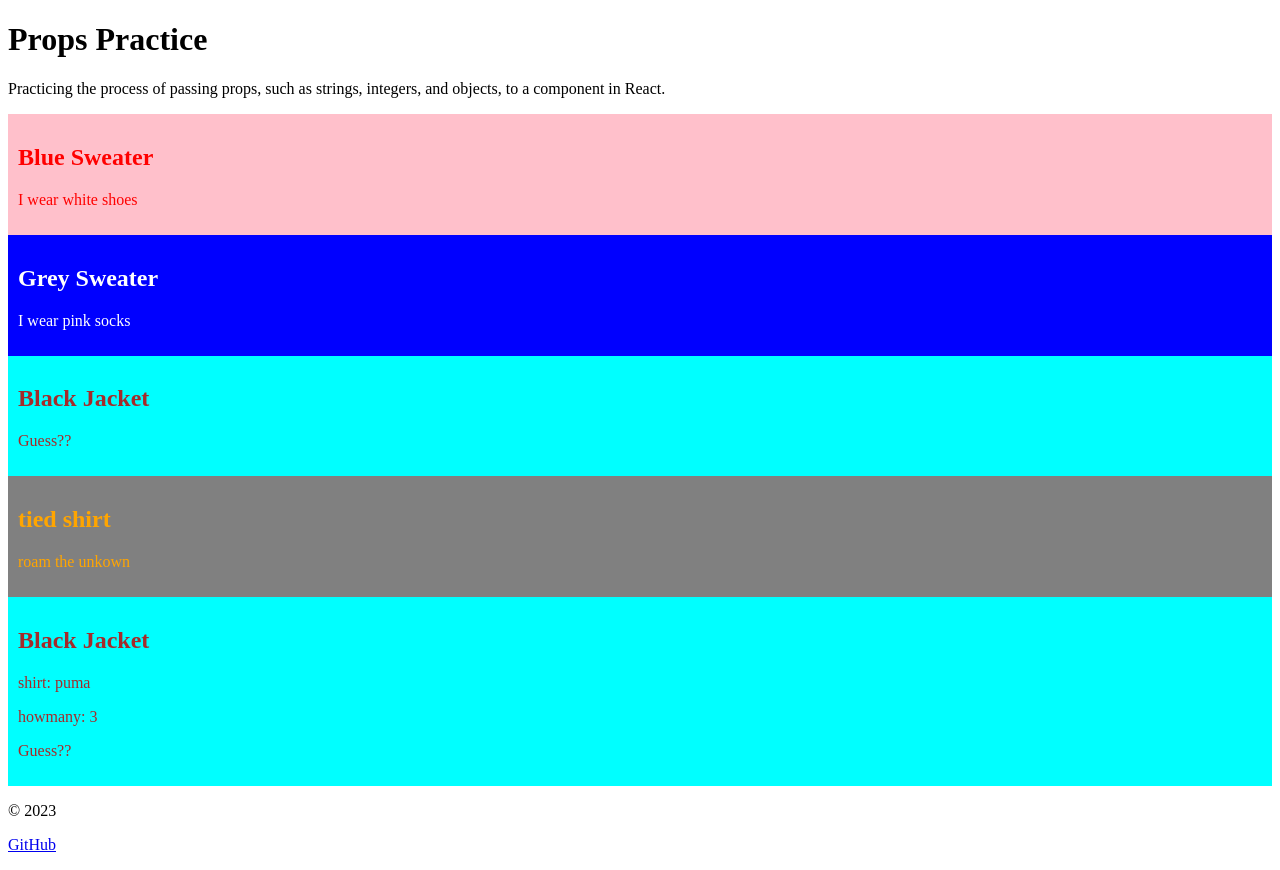
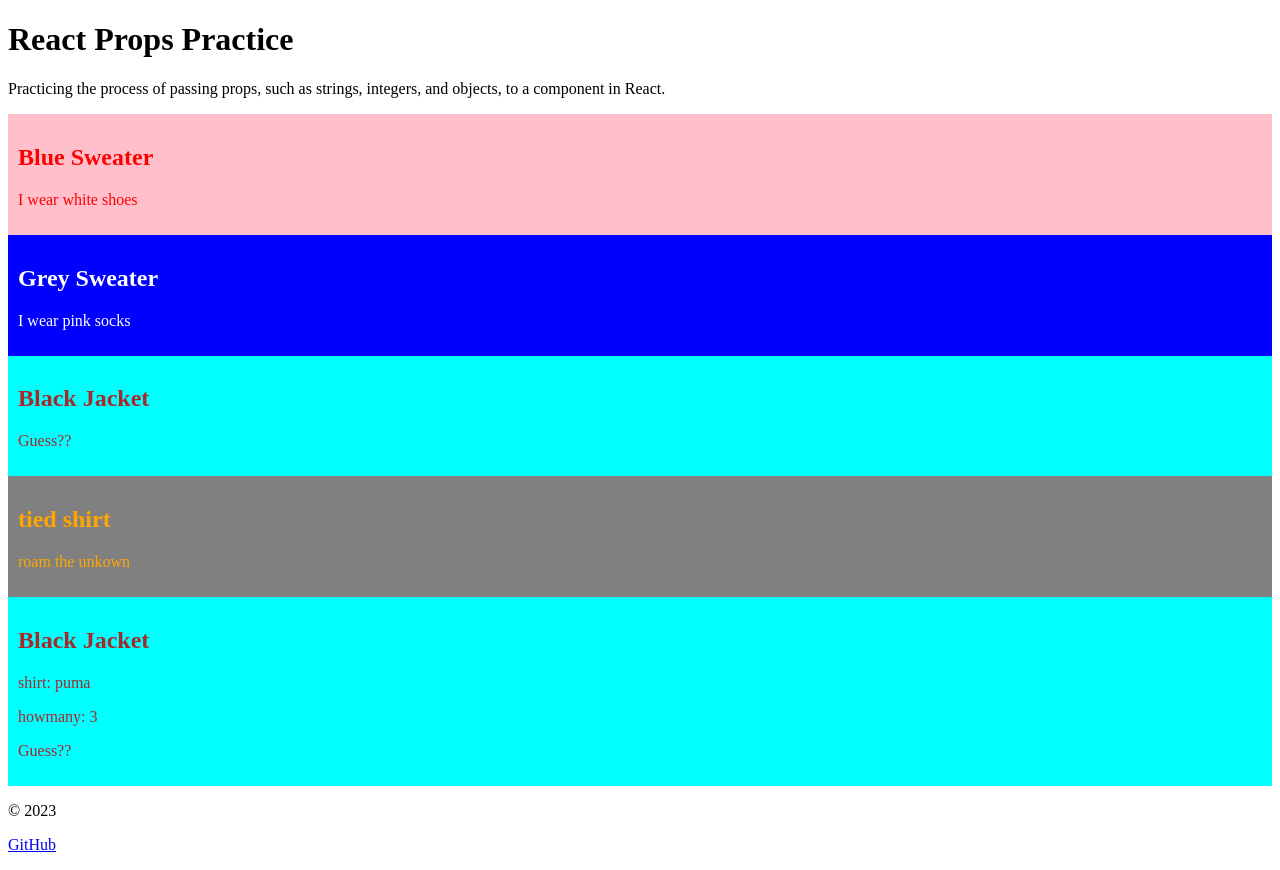
Before and after one commit to jsohndata/practice-react-props-c11, a React (Create React App) app: page / in a window 1280 px wide. Built offline with nearby package versions, Linux system fonts and the light colour scheme.

Commit message:
UPDATED github url

```diff
--- a/src/components/Footer.jsx
+++ b/src/components/Footer.jsx
@@ -1,5 +1,5 @@
 
-const gitHubLink = "https://github.com/jsohndata/prop-banner";
+const gitHubLink = "https://github.com/jsohndata/react-props-practice";
 const fullYear = new Date().getFullYear();
 
 export default function Footer() {
--- a/src/components/Main.jsx
+++ b/src/components/Main.jsx
@@ -2,7 +2,7 @@ export default function Main() {
 
   return (
     <main>
-      <h1>Props Practice</h1>
+      <h1>React Props Practice</h1>
     </main>
   )
 }
```
